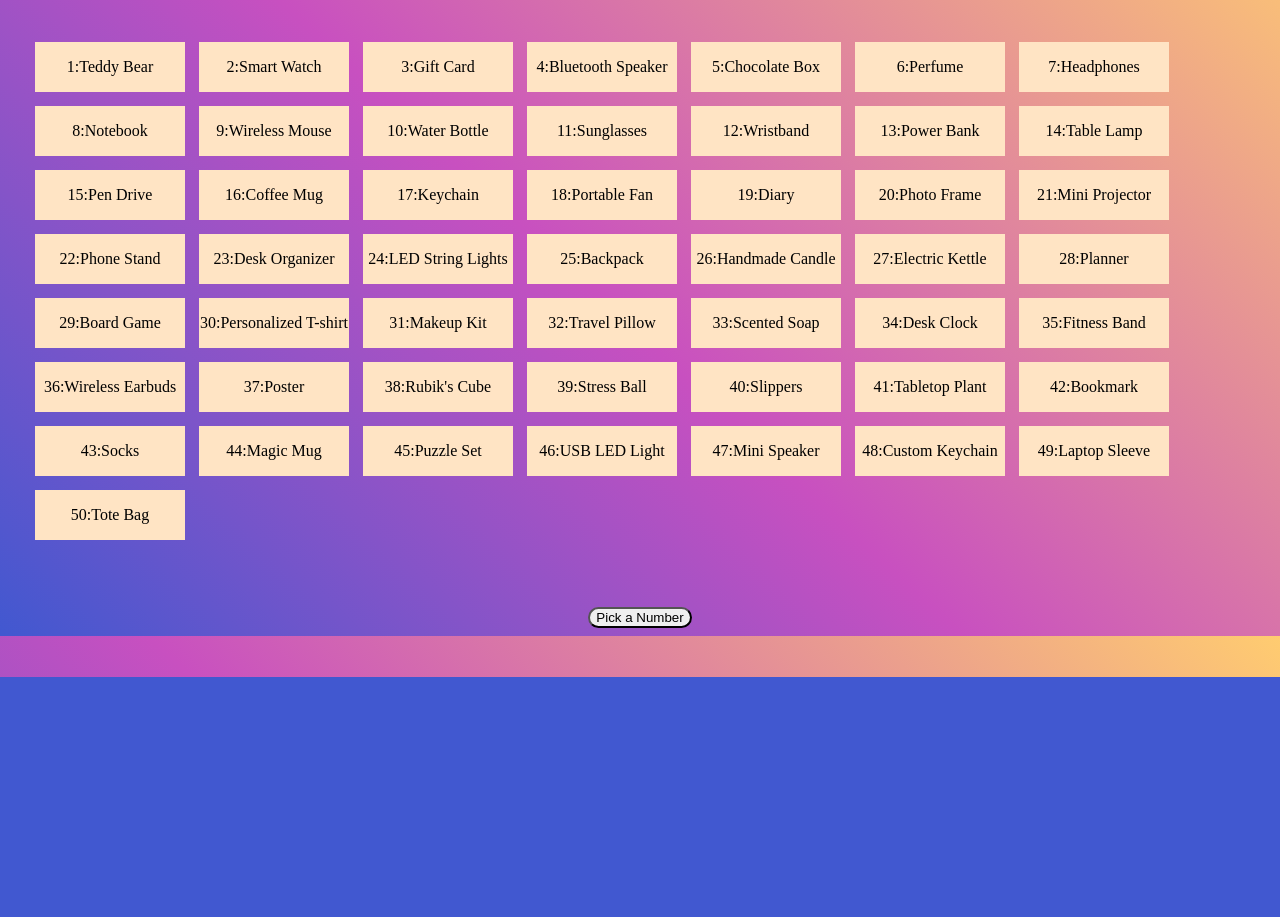
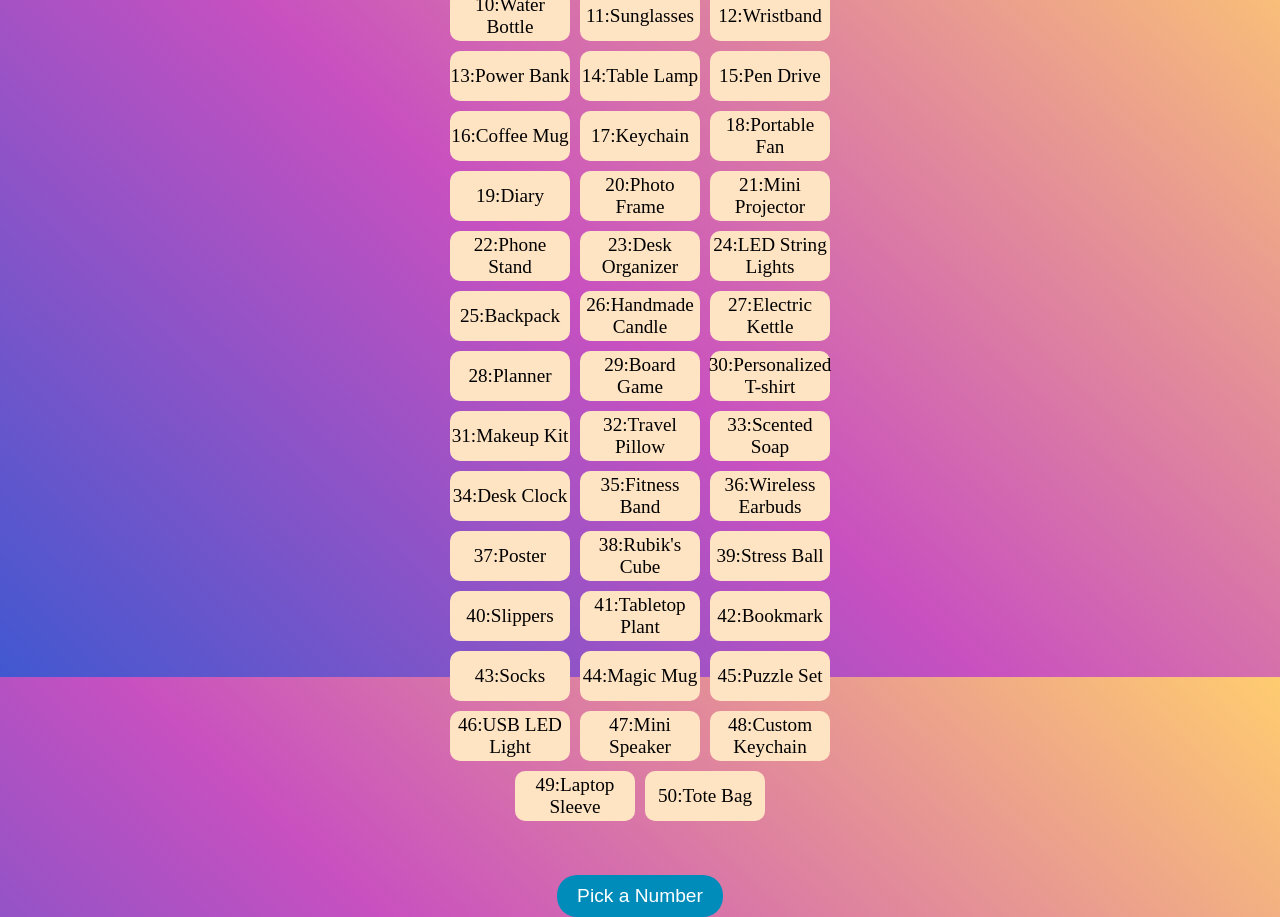
Before and after one commit to Jathinroyal/GameWinYourLuck, a plain HTML site: page index.html in a window 1280 px wide. Shown: the part 123-1040 px from the top of the page. Before the commit the page ends 800 px from the top, so only its background shows below. Drawn offline with Linux system fonts and the light colour scheme.

Commit message:
Update index.html

```diff
--- a/index.html
+++ b/index.html
@@ -3,75 +3,100 @@
 <head>
     <meta charset="UTF-8">
     <meta name="viewport" content="width=device-width, initial-scale=1.0">
-    <title>Document</title>
+    <title>Try Your Luck</title>
+    <link rel="icon" type="https://tse1.mm.bing.net/th?id=OIP.PC8NwoWtNOQ9byLOiv8uEwHaGY&pid=Api&P=0&h=180" href="icon.png">
     <style>
-        body{
-            background-color: #4158D0;
-            background-image: linear-gradient(43deg, #4158D0 0%, #C850C0 46%, #FFCC70 100%);
-;
+        body {
+            background: linear-gradient(43deg, #4158D0 0%, #C850C0 46%, #FFCC70 100%);
+            display: flex;
+            justify-content: center;
+            align-items: center;
+            height: 100vh;
+            margin: 0;
+            flex-direction: column;
+            text-align: center;
         }
         #pp {
-        text-align: center;
-        font-size: 50px;
+            font-size: 3rem;
+            margin-bottom: 20px;
+            color: white;
         }
-        .arr{
+        .arr {
             display: flex;
-            justify-content: center;
             flex-direction: column;
             align-items: center;
-
+            width: 90%;
+            max-width: 400px;
         }
-        button:hover{
-            transition: 0.6s;
-    transform: translateY(-5px);
-    background-color: cadetblue;
-    color: aliceblue;
+        .outside {
+            display: flex;
+            flex-wrap: wrap;
+            justify-content: center;
+            gap: 10px;
+            width: 100%;
         }
-        button{
-            border-radius: 20px;
-            cursor: pointer;
-
-        }
-        .inside{
+        .inside {
             background-color: bisque;
-            width: 150px;
+            width: 120px;
             height: 50px;
             display: flex;
             justify-content: center;
             align-items: center;
-            margin: 7px;
+            font-size: 1.2rem;
+            border-radius: 10px;
+            transition: 0.3s;
         }
-        .outside{
-            display: flex;
-            text-align: center;
-            flex-wrap: wrap;
-            margin-left: 20px;
+        .inside:hover {
+            background-color: #ffcc70;
         }
-        #result{
-            font-size: 30px;
-            color:whitesmoke;
+        button {
+            border-radius: 20px;
+            cursor: pointer;
+            padding: 10px 20px;
+            font-size: 1.2rem;
+            margin-top: 20px;
+            border: none;
+            background-color: #008CBA;
+            color: white;
+            transition: transform 0.3s, background-color 0.3s;
         }
-        .winning{
-            background-color: green;
+        button:hover {
+            transform: translateY(-5px);
+            background-color: cadetblue;
+        }
+        #result {
+            font-size: 1.5rem;
+            color: whitesmoke;
+            margin-top: 10px;
+        }
+        .winning {
+            background-color: green !important;
             color: aliceblue;
         }
-        .borderradiuss{
-            border: 4px,solid,red;
-            border-radius: 20px;
+        @media (max-width: 600px) {
+            #pp {
+                font-size: 2rem;
+            }
+            .inside {
+                width: 80px;
+                height: 40px;
+                font-size: 1rem;
+            }
+            button {
+                font-size: 1rem;
+                padding: 8px 15px;
+            }
         }
-
     </style>
 </head>
 <body>
     <p id="pp">Try Your Luck</p>
-<div class="arr">
-    <div class="outside" id="outside">
-
-        </div>
-       <p id="result"></p>
-      <button id="eve">Pick a Number</button>
-</div>
-
+    <img src="icon.png" alt="Icon" width="50" height="50">
+    <div class="arr">
+        <div class="outside" id="outside"></div>
+        <p id="result"></p>
+        <button id="eve">Pick a Number</button>
+    </div>
     <script src="game.js"></script>
 </body>
 </html>
```
